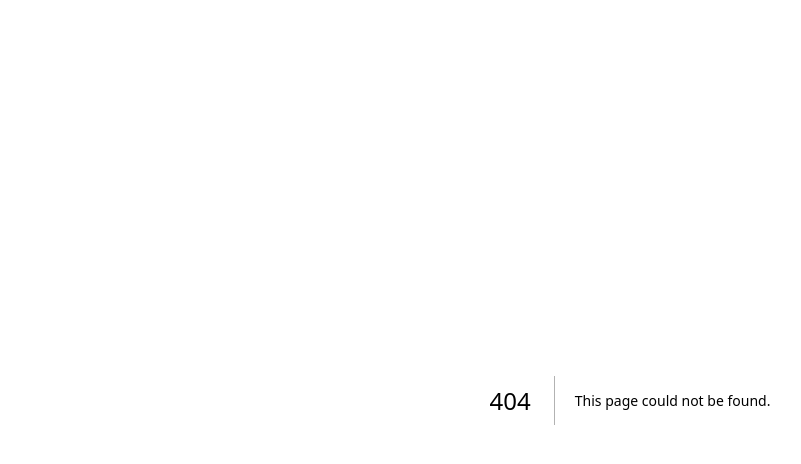
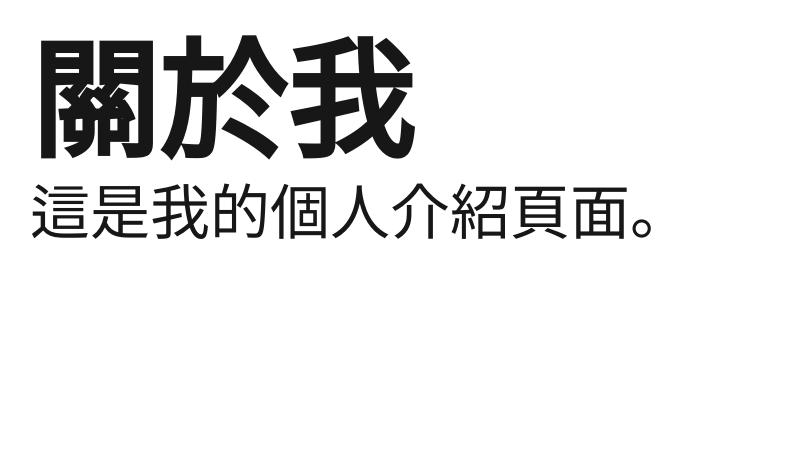
Before and after one commit to ianchen9527/ian-portfolio, a Next.js app: page /about in a window 1280 px wide. Before the commit this address had no page. Shown: the top 464 px of the page, without its empty margins (10-811 px from the left). Built offline with nearby package versions, Linux system fonts and the light colour scheme.

Commit message:
feat: create empty about page

```diff
--- /dev/null
+++ b/src/app/about/page.tsx
@@ -0,0 +1,8 @@
+export default function AboutPage() {
+  return (
+    <main className="p-10">
+      <h1 className="text-9xl font-bold">關於我</h1>
+      <p className="text-6xl mt-4">這是我的個人介紹頁面。</p>
+    </main>
+  )
+}
```
